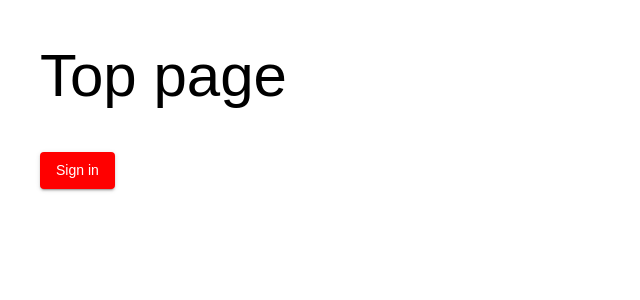
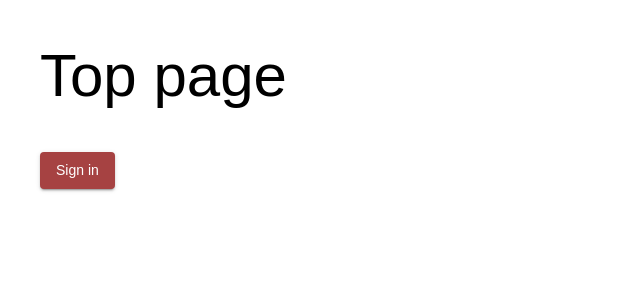
Before and after one commit to 210on/infox, a React (Vite) app: page / in a window 1280 px wide. Shown: the top 300 px of the page, without its empty margins (0-640 px from the left). Built offline with nearby package versions, Linux system fonts and the light colour scheme.

Commit message:
ボタンカラーとか変わったね

```diff
--- a/src/styles/theme.ts
+++ b/src/styles/theme.ts
@@ -3,10 +3,13 @@ import { createTheme } from "@mui/material";
 export const theme = createTheme({
   palette: {
     primary: {
-      main: "#ff0000",
+      main: "#a64242",
+      dark: "#420606",
+      light: "#f4d6d6",
+
     },
     secondary: {
-      main: "#ffffff",
+      main: "#f6f6f6",
     },
   },
   typography: {
```
